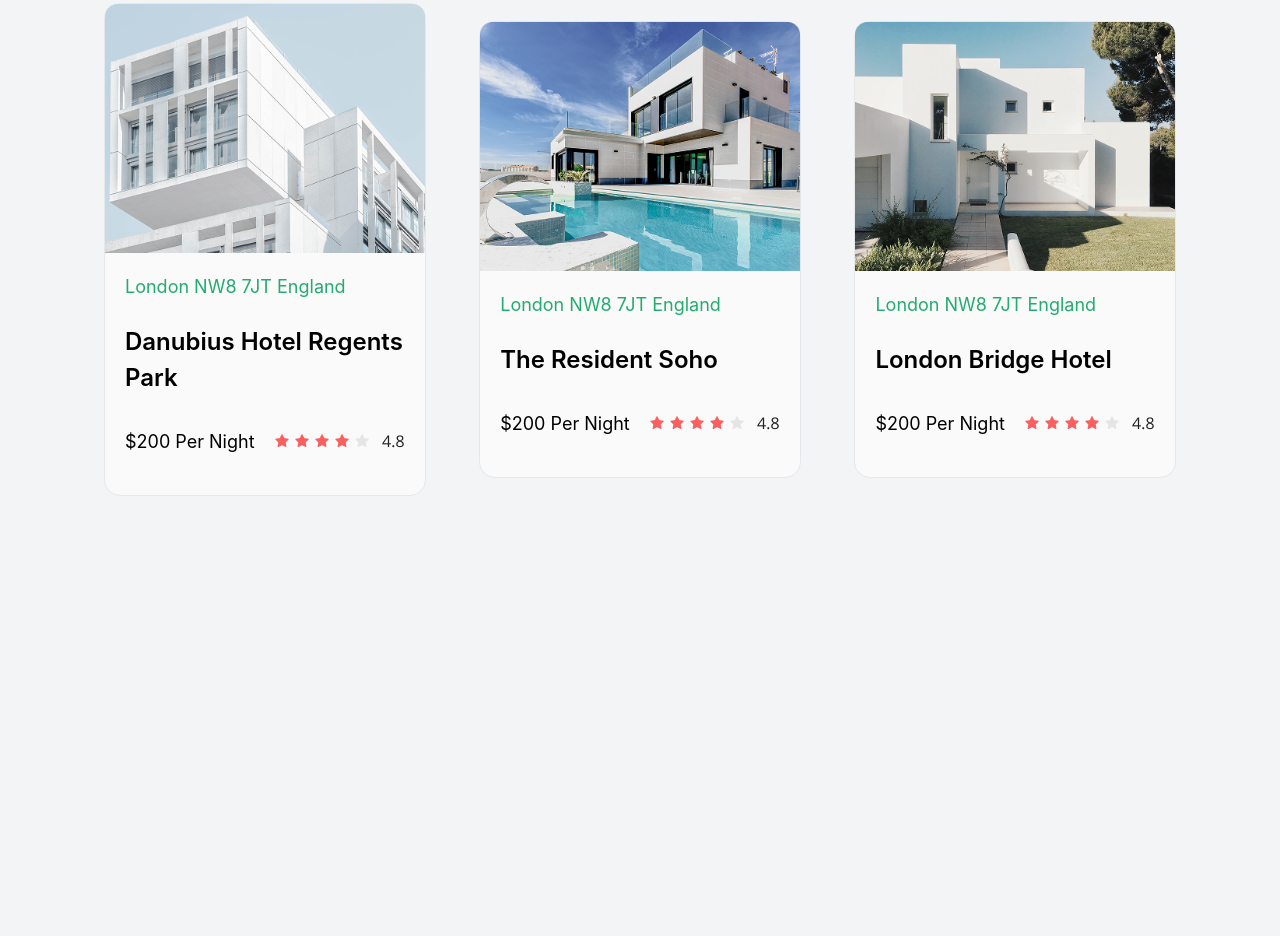
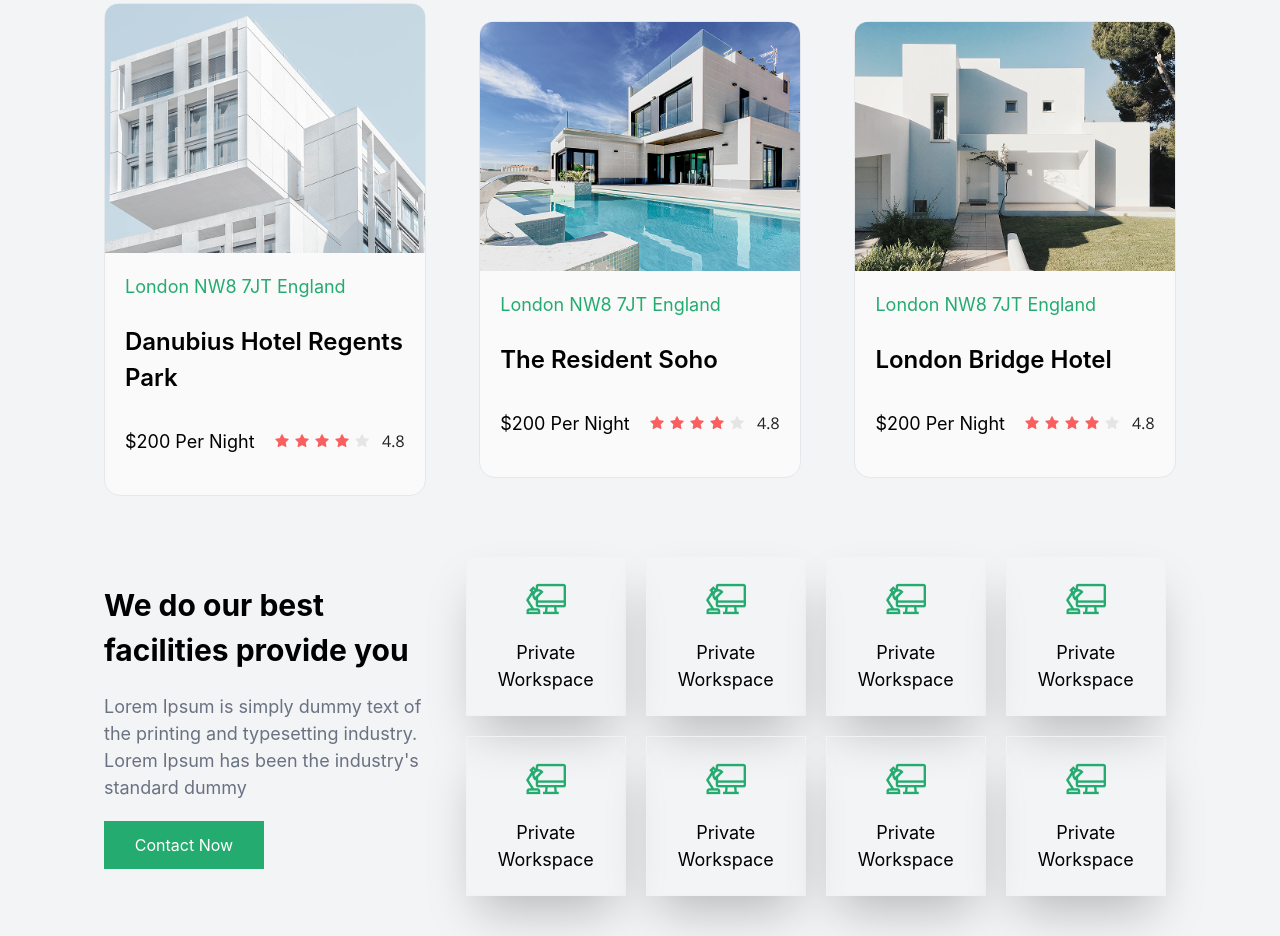
Before and after one commit to Magamed-7/Hw-12, a website: page index.html in a window 1280 px wide. Shown: the part 966-1902 px from the top of the page. Before the commit the page ends 1522 px from the top, so only its background shows below. Drawn offline with nearby package versions, Linux system fonts and the light colour scheme; files that its build step writes are made by us from their sources.

Commit message:
third section

```diff
--- a/index.html
+++ b/index.html
@@ -159,6 +159,62 @@
             </div>
         </div>
     </section>
+
+    <!-- Thirs section -->
+    <section class="max-w-300 m-auto my-10 px-16 mt-10 flex justify-between gap-10 items-center">
+        <div class="flex flex-col gap-5 w-[60%]">
+            <h1 class="text-[30px] font-bold"> We do our best <br> facilities provide you </h1>
+            <p class="text-[18px] text-gray-500">
+                Lorem Ipsum is simply dummy text of the printing and typesetting industry.
+                Lorem Ipsum has been the industry's standard dummy
+            </p>
+            <button class="w-40 p-3 bg-[#24AB70] text-white text[20px] hover:opacity-60 cursor-pointer"> Contact Now </button>
+        </div>
+
+        <div class="flex flex-wrap items-center gap-5">
+
+            <div class="border border-[#f2f2f2] shadow-2xl flex flex-col items-center justify-center gap-5 w-40 h-40 p-2">
+                <img class="block" src="./workspace 1.png" alt="">
+                <p class="text-[18px] text-center">Private Workspace</p>
+            </div>
+
+            <div class="border border-[#f2f2f2] shadow-2xl flex flex-col items-center justify-center gap-5 w-40 h-40 p-2">
+                <img class="block" src="./workspace 1.png" alt="">
+                <p class="text-[18px] text-center">Private Workspace</p>
+            </div>
+
+            <div class="border border-[#f2f2f2] shadow-2xl flex flex-col items-center justify-center gap-5 w-40 h-40 p-2">
+                <img class="block" src="./workspace 1.png" alt="">
+                <p class="text-[18px] text-center">Private Workspace</p>
+            </div>
+
+            <div class="border border-[#f2f2f2] shadow-2xl flex flex-col items-center justify-center gap-5 w-40 h-40 p-2">
+                <img class="block" src="./workspace 1.png" alt="">
+                <p class="text-[18px] text-center">Private Workspace</p>
+            </div>
+
+            <div class="border border-[#f2f2f2] shadow-2xl flex flex-col items-center justify-center gap-5 w-40 h-40 p-2">
+                <img class="block" src="./workspace 1.png" alt="">
+                <p class="text-[18px] text-center">Private Workspace</p>
+            </div>
+
+            <div class="border border-[#f2f2f2] shadow-2xl flex flex-col items-center justify-center gap-5 w-40 h-40 p-2">
+                <img class="block" src="./workspace 1.png" alt="">
+                <p class="text-[18px] text-center">Private Workspace</p>
+            </div>
+
+            <div class="border border-[#f2f2f2] shadow-2xl flex flex-col items-center justify-center gap-5 w-40 h-40 p-2">
+                <img class="block" src="./workspace 1.png" alt="">
+                <p class="text-[18px] text-center">Private Workspace</p>
+            </div>
+
+            <div class="border border-[#f2f2f2] shadow-2xl flex flex-col items-center justify-center gap-5 w-40 h-40 p-2">
+                <img class="block" src="./workspace 1.png" alt="">
+                <p class="text-[18px] text-center">Private Workspace</p>
+            </div>
+        </div>
+
+    </section>
 </main>
 
 
```
Also changed, not shown: workspace 1.png (added).
